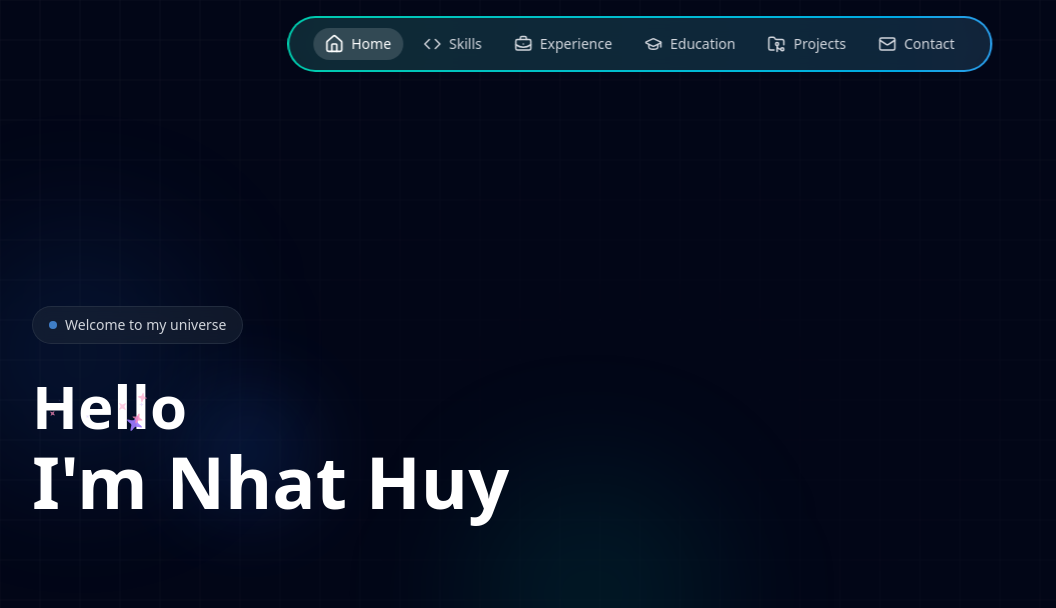
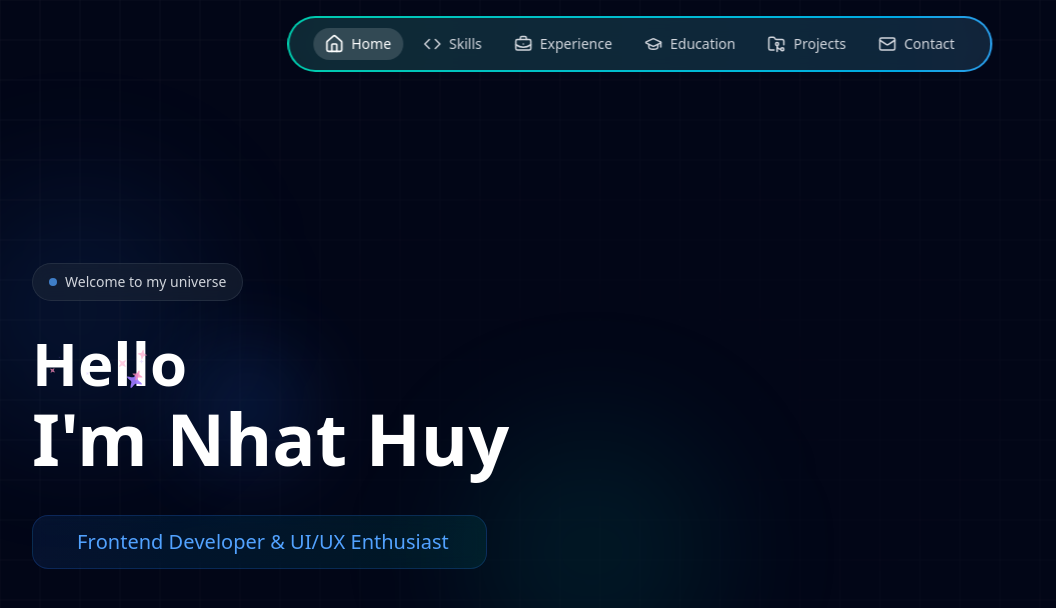
Before and after one commit to nhath24042001/my-portfolio, a Next.js app: page / in a window 1280 px wide. Shown: the top 608 px of the page, without its empty margins (0-1056 px from the left). Built offline with nearby package versions, Linux system fonts and the light colour scheme.

Commit message:
feat: add FlipWords component for animated text display on Home page

```diff
--- a/src/app/page.tsx
+++ b/src/app/page.tsx
@@ -1,8 +1,12 @@
 import { GridBackground } from '@/components/shared/GridBackground'
 import { Meteor } from '@/components/shared/Meteor'
 import { SparkText } from '@/components/shared/SparkText'
+import { FlipWords } from '@/components/shared/FlipWords'
 
 export default function Home() {
+  const words = [
+    'Frontend Developer & UI/UX Enthusiast',
+  ]
   return (
     <>
       <main className="bg-[#020617] text-white min-h-screen">
@@ -43,6 +47,16 @@ export default function Home() {
                 </h1>
                 <div className="absolute -z-10 top-1/2 -translate-y-1/2 left-1/4 w-24 sm:w-32 h-24 sm:h-32 bg-blue-500/20 rounded-full blur-2xl animate-pulse"></div>
               </div>
+
+              <div className="inline-flex items-center gap-2 sm:gap-3 px-4 sm:px-6 py-2 sm:py-3 rounded-xl sm:rounded-2xl bg-gradient-to-r from-blue-500/10 to-teal-500/10 border border-blue-500/20 mb-6 sm:mb-8 backdrop-blur-sm animate__animated animate__fadeInUp animate__delay-1s">
+                <i className="fas fa-rocket text-blue-400 animate-bounce text-sm sm:text-base"></i>
+                <span>
+                  <FlipWords
+                    className={'text-lg sm:text-xl text-blue-400 font-medium'}
+                    words={words}
+                  />
+                </span>
+              </div>
             </div>
           </div>
         </section>
--- /dev/null
+++ b/src/components/shared/FlipWords.tsx
@@ -0,0 +1,101 @@
+'use client';
+
+import { cn } from "@/lib/utils"
+import { AnimatePresence, motion } from "framer-motion"
+import { useCallback, useEffect, useState } from "react"
+
+interface FlipWordsProps {
+  words: string[]
+  duration?: number
+  className?: string
+}
+
+export const FlipWords = ({
+  words,
+  duration = 3000,
+  className,
+}: FlipWordsProps) => {
+  const [currentWord, setCurrentWord] = useState(words[0])
+  const [isAnimating, setIsAnimating] = useState(false)
+
+  // thanks for the fix Julian - https://github.com/Julian-AT
+  const startAnimation = useCallback(() => {
+    const word = words[words.indexOf(currentWord) + 1] || words[0]
+    setCurrentWord(word)
+    setIsAnimating(true)
+  }, [currentWord, words])
+
+  useEffect(() => {
+    if (!isAnimating)
+      setTimeout(() => {
+        startAnimation()
+      }, duration)
+  }, [isAnimating, duration, startAnimation])
+
+  return (
+    <AnimatePresence
+      onExitComplete={() => {
+        setIsAnimating(false)
+      }}
+    >
+      <motion.div
+        initial={{
+          opacity: 0,
+          y: 10,
+        }}
+        animate={{
+          opacity: 1,
+          y: 0,
+        }}
+        transition={{
+          type: 'spring',
+          stiffness: 100,
+          damping: 10,
+        }}
+        exit={{
+          opacity: 0,
+          y: -40,
+          x: 40,
+          filter: 'blur(8px)',
+          scale: 2,
+          position: 'absolute',
+        }}
+        className={cn(
+          'z-10 inline-block relative text-left text-neutral-900 dark:text-neutral-100 px-2',
+          className
+        )}
+        key={currentWord}
+      >
+        {/* edit suggested by Sajal: https://x.com/DewanganSajal */}
+        {currentWord.split(' ').map((word, wordIndex) => (
+          <motion.span
+            key={word + wordIndex}
+            initial={{ opacity: 0, y: 10, filter: 'blur(8px)' }}
+            animate={{ opacity: 1, y: 0, filter: 'blur(0px)' }}
+            transition={{
+              delay: wordIndex * 0.3,
+              duration: 0.3,
+            }}
+            className="inline-block whitespace-nowrap"
+          >
+            {word.split('').map((letter, letterIndex) => (
+              <motion.span
+                key={word + letterIndex}
+                initial={{ opacity: 0, y: 10, filter: 'blur(8px)' }}
+                animate={{ opacity: 1, y: 0, filter: 'blur(0px)' }}
+                transition={{
+                  delay: wordIndex * 0.3 + letterIndex * 0.05,
+                  duration: 0.2,
+                }}
+                className="inline-block"
+              >
+                {letter}
+              </motion.span>
+            ))}
+            <span className="inline-block">&nbsp;</span>
+          </motion.span>
+        ))}
+      </motion.div>
+    </AnimatePresence>
+  )
+}
```
